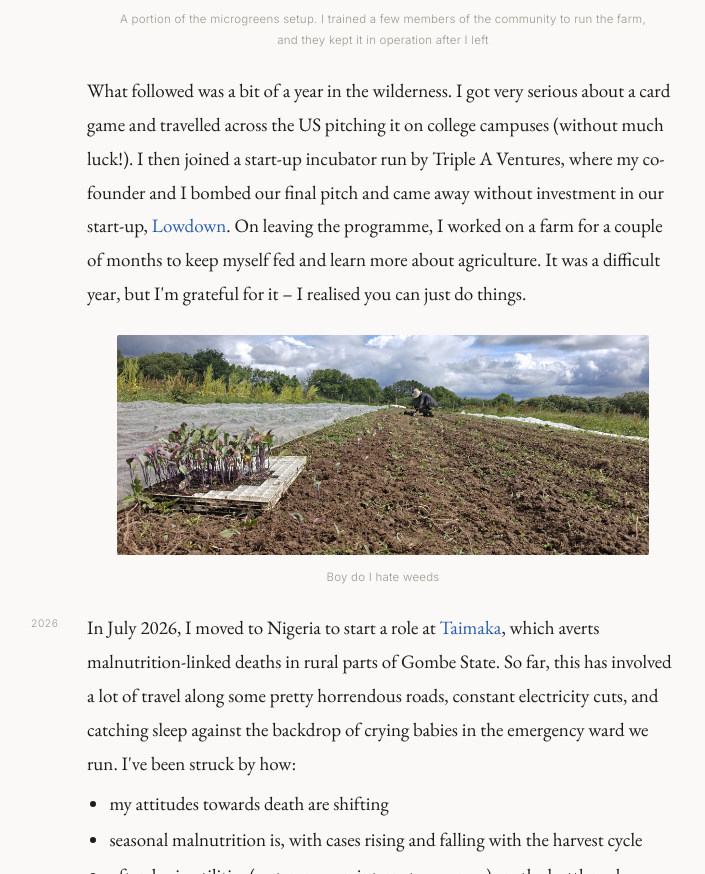
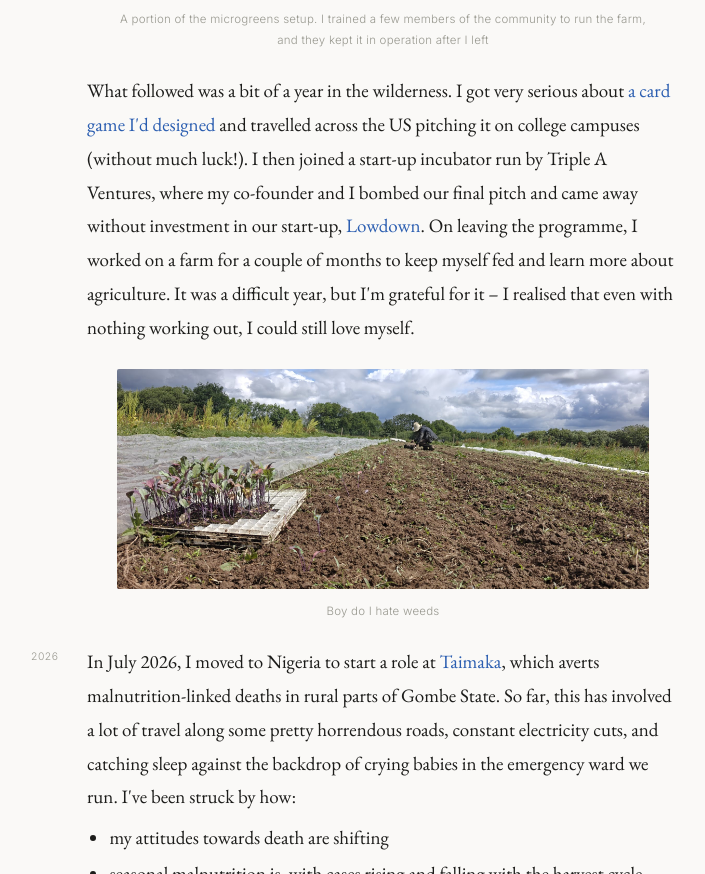
Before and after one commit to freebonacci/about, a plain HTML site: page journey.html in a window 1280 px wide. Shown: the part 4534-5408 px from the top of the page, without its empty margins (257-962 px from the left). Drawn offline with nearby package versions, Linux system fonts and the light colour scheme.

Commit message:
Link card game and reword wilderness paragraph ending
Co-Authored-By: Claude Opus 5.5 <noreply@anthropic.com>

```diff
--- a/journey.html
+++ b/journey.html
@@ -231,7 +231,7 @@
   <img class="journey-photo" src="microgreens_setup.jpg" alt="The microgreens farm setup in Samos" />
   <p class="caption">A portion of the microgreens setup. I trained a few members of the community to run the farm, and they kept it in operation after I left</p>
 
-  <p>What followed was a bit of a year in the wilderness. I got very serious about a card game and travelled across the US pitching it on college campuses (without much luck!). I then joined a start-up incubator run by Triple A Ventures, where my co-founder and I bombed our final pitch and came away without investment in our start-up, <a href="https://yourlowdown.com" target="_blank">Lowdown</a>. On leaving the programme, I worked on a farm for a couple of months to keep myself fed and learn more about agriculture. It was a difficult year, but I'm grateful for it – I realised you can just do things.</p>
+  <p>What followed was a bit of a year in the wilderness. I got very serious about <a href="https://hillidieon.com/" target="_blank">a card game I'd designed</a> and travelled across the US pitching it on college campuses (without much luck!). I then joined a start-up incubator run by Triple A Ventures, where my co-founder and I bombed our final pitch and came away without investment in our start-up, <a href="https://yourlowdown.com" target="_blank">Lowdown</a>. On leaving the programme, I worked on a farm for a couple of months to keep myself fed and learn more about agriculture. It was a difficult year, but I'm grateful for it – I realised that even with nothing working out, I could still love myself.</p>
 
 
   <img class="journey-photo" src="farm-2.jpeg" alt="Working as a farm-hand in South West England" />
```
